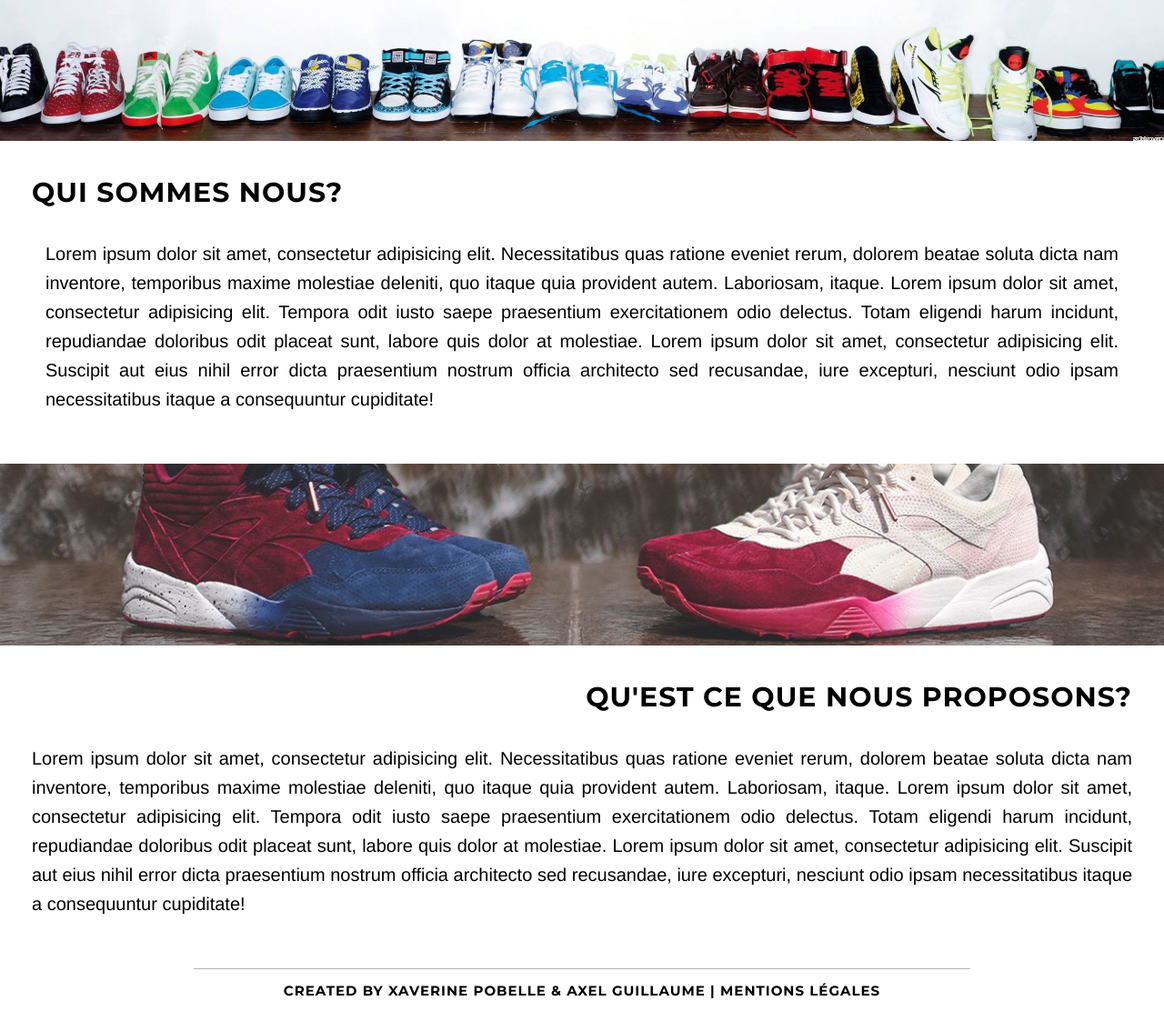
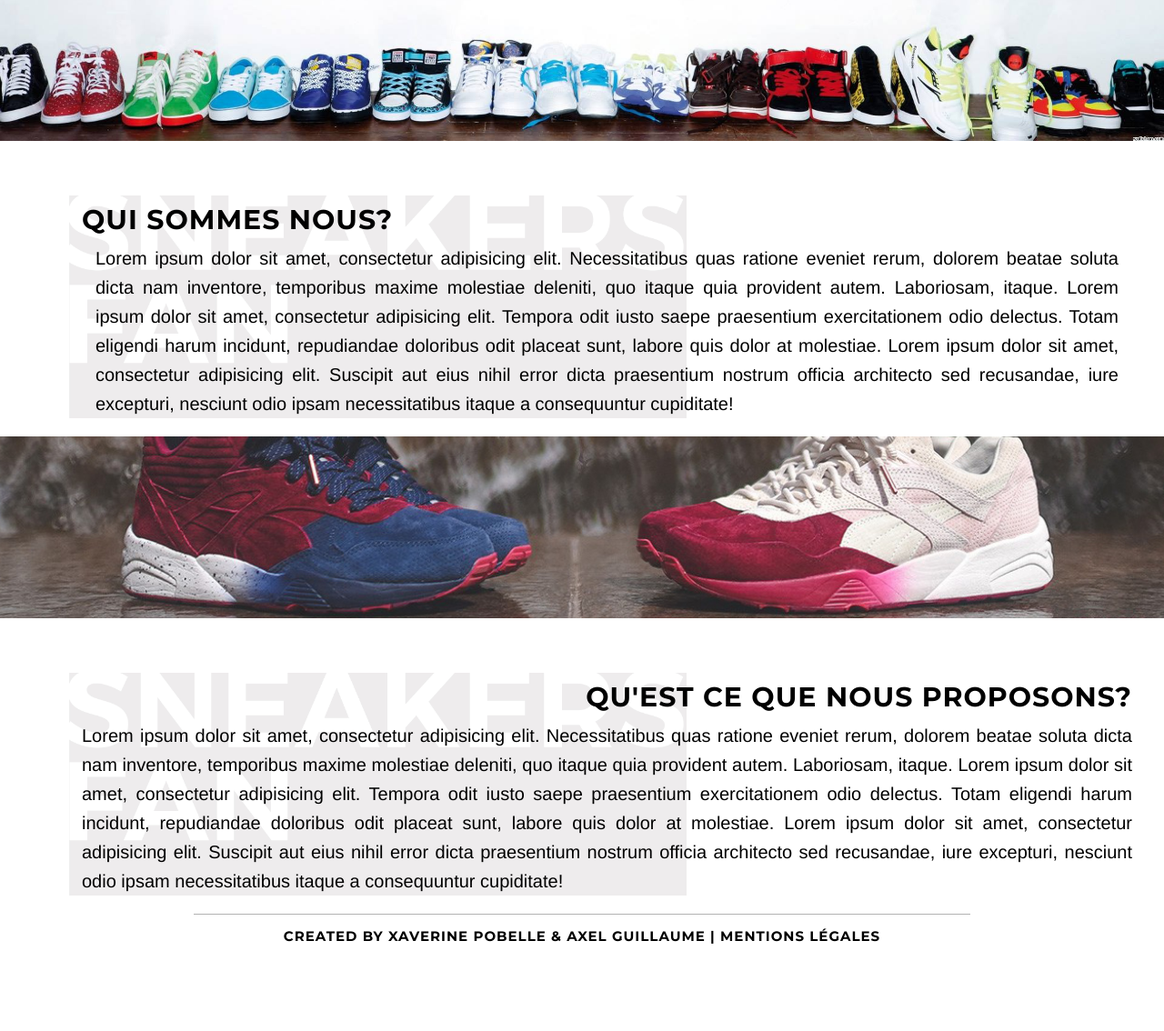
Before and after one commit to Axelguillaume/A2_PREPRO_GUILLAUME_POBELLE, a PHP site: page /html/index.php in a window 1280 px wide. Shown: the part 665-1799 px from the top of the page at 91% size. After the commit the page ends 1703 px from the top, so only its background shows below. Run offline with PHP 8.4, Linux system fonts and the light colour scheme; some libraries are stand-ins or nearby versions.

Commit message:
ajout du css actu

```diff
--- a/css/style.css
+++ b/css/style.css
@@ -182,3 +182,29 @@ p {
   outline: none;
   color: rgba(0, 0, 0, 0.6);
 }
+
+.section {
+  margin-top: 60px;
+  margin-left: 75px;
+  background-image: url(../image/image_article.jpg);
+  background-size: 680px;
+  background-repeat: no-repeat;
+}
+
+.section .signature {
+  color: grey;
+  font-style: italic;
+}
+
+.section .image_article {
+  width: 95%;
+}
+
+.section h1 {
+  margin-bottom: 10px;
+  margin-top: 10px;
+}
+
+.section p {
+  margin-bottom: 0px;
+}
--- a/scss/_style_actu.scss
+++ b/scss/_style_actu.scss
@@ -0,0 +1,21 @@
+.section{
+	margin-top: 60px;
+	margin-left: 75px;
+	background-image: url(../image/image_article.jpg);
+	background-size: 680px;
+	background-repeat: no-repeat;
+	.signature {
+		color: grey;
+		font-style: italic;
+	}
+	.image_article {
+	width: 95%;
+	}
+	h1 {
+		margin-bottom: 10px;
+		margin-top: 10px;
+	}
+	p {
+		margin-bottom: 0px;
+	}
+}
```
